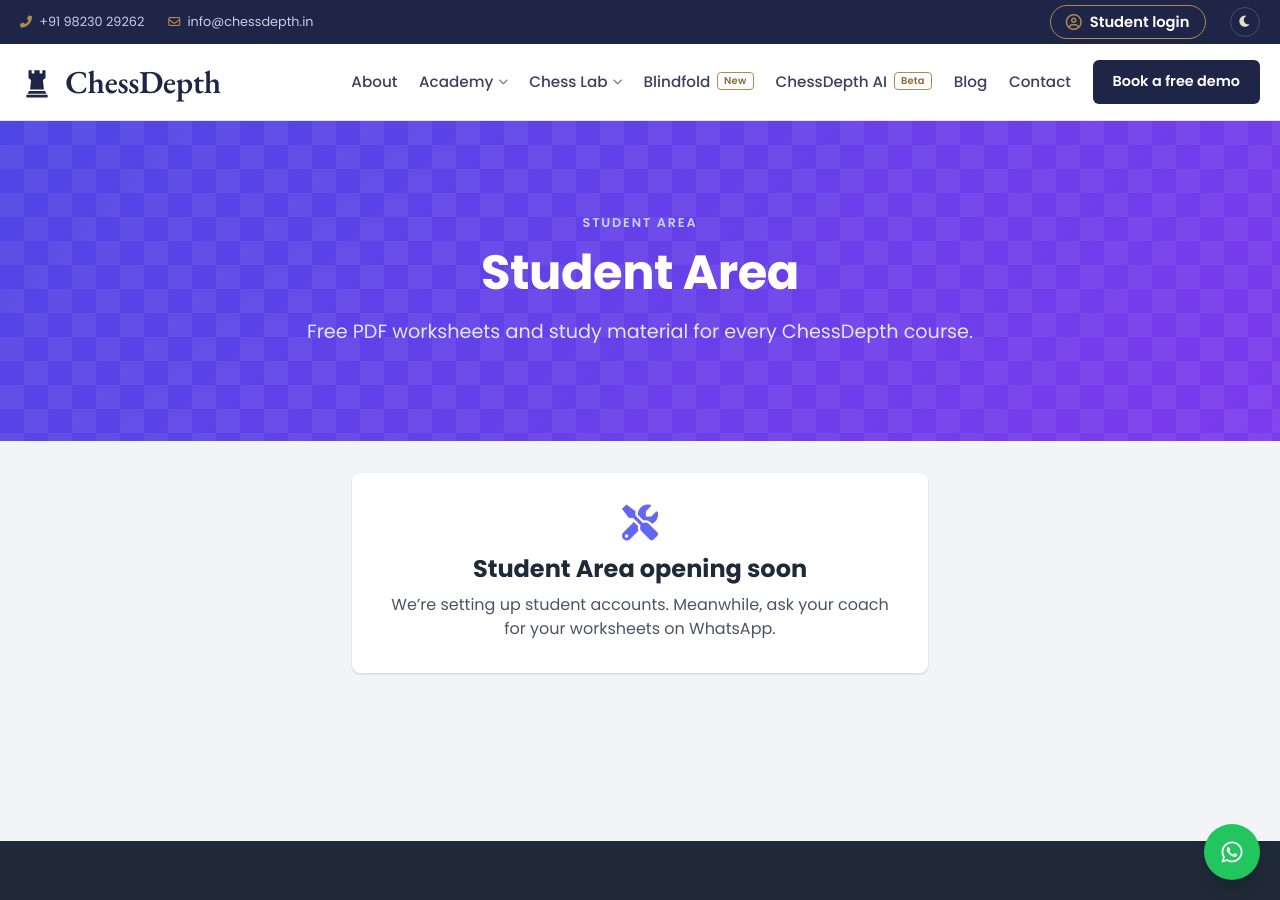
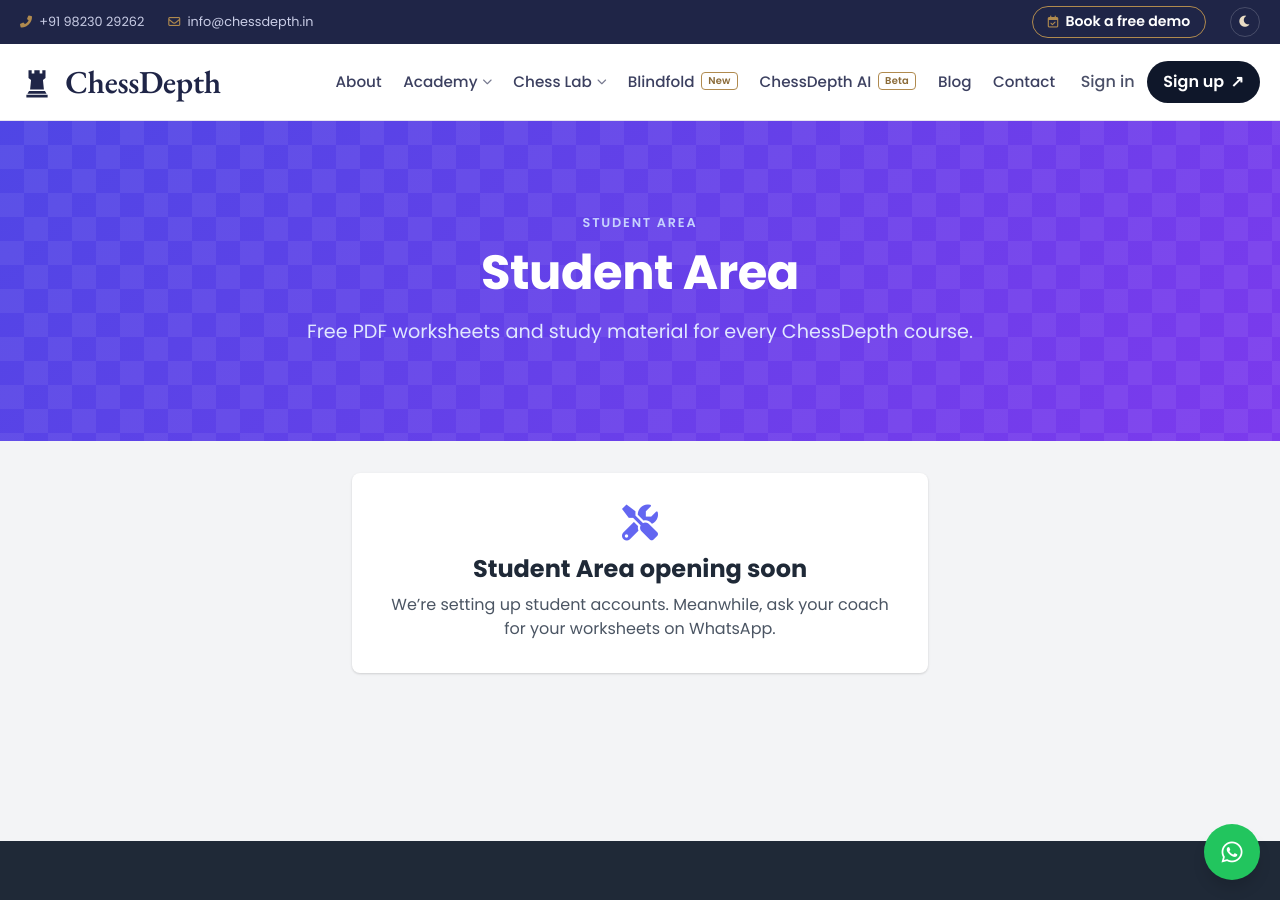
Before and after one commit to Sourabhjoshi1/Chess-Depth, a Jekyll site: the page built from pages/student.html, in a window 1280 px wide and 900 px high. Built offline with Jekyll 4.4.1, drawn with Linux system fonts in a browser that asks for light colours; comment, search, counter and statistics services are not loaded.

Commit message:
Header: Sign in link and Sign up pill button; demo CTA moves to the top bar
Co-Authored-By: Claude Fable 5.2 <noreply@anthropic.com>
Claude-Session: https://claude.ai/code/session_017ZwxdNZGtw2tXrZdE2ZP9f

```diff
--- a/_includes/header.html
+++ b/_includes/header.html
@@ -7,7 +7,7 @@
         <a href="mailto:{{ site.contact.email }}"><i class="far fa-envelope"></i>{{ site.contact.email }}</a>
       </p>
       <p class="cd-topbar-links">
-        <a href="/student/" data-account{% if page.url == '/student/' %} aria-current="page"{% endif %}><i class="far fa-user-circle"></i>Student login</a>
+        <a href="{{ wa }}" target="_blank" rel="noopener noreferrer" class="cd-topbar-demo"><i class="far fa-calendar-check"></i>Book a free demo</a>
         {{ theme_btn }}
       </p>
     </div>
@@ -35,7 +35,10 @@
         <a href="{{ item.url }}" class="cd-link{% if item.badge %} cd-link-ai{% endif %}"{% if is_active %} aria-current="page"{% endif %}>{{ item.title }}{% if item.badge %}<span class="cd-soon">{{ item.badge }}</span>{% endif %}</a>
         {%- endif %}
         {%- endfor %}
-        <a href="{{ wa }}" target="_blank" rel="noopener noreferrer" class="cd-hdr-cta">Book a free demo</a>
+        <div class="cd-auth">
+          <a href="/student/" class="cd-auth-in" data-account>Sign in</a>
+          <a href="/student/#signup" class="cd-auth-up" data-signup>Sign up <span aria-hidden="true">&#8599;</span></a>
+        </div>
       </nav>
       <div class="cd-header-mobile">
         <a href="/student/" class="cd-hdr-login" data-account><i class="far fa-user-circle"></i>Sign in</a>
@@ -61,9 +64,10 @@
         {%- endif %}
         {%- endfor %}
         <div class="cd-mobile-actions">
-          <a href="/student/" class="cd-mobile-login" data-account><i class="far fa-user-circle"></i>Student login</a>
-          <a href="{{ wa }}" target="_blank" rel="noopener noreferrer" class="cd-hdr-cta">Book a free demo</a>
+          <a href="/student/" class="cd-mobile-login" data-account>Sign in</a>
+          <a href="/student/#signup" class="cd-hdr-cta cd-mobile-signup" data-signup>Sign up <span aria-hidden="true">&#8599;</span></a>
         </div>
+        <a href="{{ wa }}" target="_blank" rel="noopener noreferrer" class="cd-mobile-demo"><i class="far fa-calendar-check"></i>Book a free demo</a>
         <p class="cd-mobile-contact"><a href="tel:+{{ site.contact.phone_intl }}">{{ site.contact.phone_display }}</a><a href="mailto:{{ site.contact.email }}">{{ site.contact.email }}</a></p>
       </nav>
     </div>
--- a/assets/css/site.css
+++ b/assets/css/site.css
@@ -305,3 +305,25 @@ html.dark .cd-faq a { color: #a5b4fc; }
 @media (max-width: 350px) { .cd-hdr-login:not(.cd-signed-in) i { display: none; } .cd-header-mobile .cd-theme-btn { display: none; } }
 html.dark .cd-hdr-login { background: var(--cd-brass); color: #1f2547; } html.dark .cd-hdr-login i { color: #1f2547; }
 html.dark .cd-hdr-login.cd-signed-in { background: transparent; color: #e2e8f0; border-color: #334155; }
+
+/* Sign in / Sign up in the header */
+.cd-auth { display: inline-flex; align-items: center; gap: 1.1rem; margin-left: .25rem; }
+.cd-auth-in { color: #4b5068; font-weight: 500; font-size: 1rem; display: inline-flex; align-items: center; gap: .45rem; white-space: nowrap; transition: color .15s; }
+.cd-auth-in:hover { color: var(--cd-ink); }
+.cd-auth-in.cd-signed-in { color: var(--cd-ink); font-weight: 600; border: 1px solid var(--cd-line); border-radius: 999px; padding: .25rem .8rem .25rem .3rem; }
+.cd-auth-in.cd-signed-in .cd-acct-img, .cd-auth-in.cd-signed-in .cd-acct-initial { width: 28px; height: 28px; }
+.cd-auth-up { display: inline-flex; align-items: center; gap: .4rem; background: #0f172a; color: #fff; font-weight: 600; font-size: 1rem; padding: .6rem 1.25rem; border-radius: 999px; white-space: nowrap; transition: background .15s, transform .15s; }
+.cd-auth-up:hover { background: var(--cd-ink-2); color: #fff; }
+.cd-auth-up span, .cd-mobile-signup span { display: inline-block; transition: transform .15s; }
+.cd-auth-up:hover span, .cd-mobile-signup:hover span { transform: translate(2px, -2px); }
+html.cd-authed [data-signup] { display: none; }
+html.dark .cd-auth-in { color: #cbd5e1; } html.dark .cd-auth-in:hover { color: #fff; }
+html.dark .cd-auth-in.cd-signed-in { color: #e2e8f0; border-color: #334155; }
+html.dark .cd-auth-up { background: var(--cd-brass); color: #1f2547; }
+.cd-topbar a.cd-topbar-demo { font-size: .88rem; font-weight: 600; color: #fff; padding: .28rem .9rem; border: 1px solid var(--cd-brass); border-radius: 999px; transition: background-color .15s, color .15s; }
+.cd-topbar a.cd-topbar-demo:hover { background: var(--cd-brass); color: var(--cd-ink); } .cd-topbar a.cd-topbar-demo:hover i { color: var(--cd-ink); }
+.cd-mobile-signup { border-radius: 999px; gap: .4rem; background: #0f172a; }
+.cd-mobile-login { border-radius: 999px; }
+.cd-mobile-demo { display: flex; align-items: center; justify-content: center; gap: .5rem; margin-top: .75rem; border: 1px solid var(--cd-brass); color: var(--cd-ink); border-radius: 999px; font-weight: 600; padding: .7rem 1rem; }
+html.dark .cd-mobile-demo { color: #e2e8f0; } html.dark .cd-mobile-signup { background: var(--cd-brass); color: #1f2547; }
+@media (min-width: 1200px) and (max-width: 1340px) { .cd-auth { gap: .8rem; } .cd-auth-up { padding: .55rem 1rem; } }
--- a/assets/js/site.js
+++ b/assets/js/site.js
@@ -134,6 +134,7 @@
     function read() { try { return JSON.parse(localStorage.getItem(KEY) || "null"); } catch (e) { return null; } }
     function esc(t) { return String(t || "").replace(/[&<>"']/g, function (c) { return { "&": "&amp;", "<": "&lt;", ">": "&gt;", '"': "&quot;", "'": "&#39;" }[c]; }); }
     function render(a) {
+      document.documentElement.classList.toggle("cd-authed", !!(a && a.name));
       document.querySelectorAll("[data-account]").forEach(function (el) {
         if (!el.dataset.accountDefault) el.dataset.accountDefault = el.innerHTML;
         if (!a || !a.name) { el.innerHTML = el.dataset.accountDefault; el.classList.remove("cd-signed-in"); el.removeAttribute("title"); return; }
--- a/pages/student.html
+++ b/pages/student.html
@@ -32,7 +32,7 @@ ads: false
     <!-- Signed out -->
     <div id="state-signed-out" class="hidden max-w-md mx-auto bg-white rounded-lg shadow-lg p-8 text-center">
       <i class="fas fa-chess-knight text-5xl text-indigo-600 mb-4"></i>
-      <h2 class="text-2xl font-bold mb-2">Sign in to get your material</h2>
+      <h2 class="text-2xl font-bold mb-2" data-auth-h>Sign in to get your material</h2>
       <p class="text-gray-600 mb-5">One free account for everything you study with us.</p>
       <ul class="st-benefits">
         <li><i class="fas fa-file-pdf"></i> Worksheets and concept books for every course</li>
@@ -42,8 +42,20 @@ ads: false
       </ul>
       <button id="btn-google" type="button" class="w-full inline-flex items-center justify-center gap-3 border border-gray-300 rounded-lg py-3 px-4 font-semibold text-gray-700 bg-white hover:bg-gray-50 shadow-sm transition">
         <svg width="20" height="20" viewBox="0 0 48 48" aria-hidden="true"><path fill="#FFC107" d="M43.6 20.5H42V20H24v8h11.3C33.7 32.7 29.2 36 24 36c-6.6 0-12-5.4-12-12s5.4-12 12-12c3.1 0 5.8 1.2 7.9 3.1l5.7-5.7C34 6.1 29.3 4 24 4 12.9 4 4 12.9 4 24s8.9 20 20 20 20-8.9 20-20c0-1.3-.1-2.4-.4-3.5z"/><path fill="#FF3D00" d="M6.3 14.7l6.6 4.8C14.7 15.1 19 12 24 12c3.1 0 5.8 1.2 7.9 3.1l5.7-5.7C34 6.1 29.3 4 24 4 16.3 4 9.7 8.3 6.3 14.7z"/><path fill="#4CAF50" d="M24 44c5.2 0 9.9-2 13.4-5.2l-6.2-5.2C29.2 35.1 26.7 36 24 36c-5.2 0-9.6-3.3-11.3-7.9l-6.5 5C9.5 39.6 16.2 44 24 44z"/><path fill="#1976D2" d="M43.6 20.5H42V20H24v8h11.3c-.8 2.2-2.2 4.2-4.1 5.6l6.2 5.2C37 39.2 44 34 44 24c0-1.3-.1-2.4-.4-3.5z"/></svg>
-        Sign in with Google
+        <span data-auth-btn>Sign in with Google</span>
       </button>
+      <p class="mt-3 text-sm text-gray-500" data-auth-alt>New here? <a href="#signup" class="text-indigo-600 font-semibold">Create a free account</a></p>
+      <script>
+        (function () {
+          function mode() {
+            var up = location.hash === '#signup';
+            document.querySelector('[data-auth-h]').textContent = up ? 'Create your free student account' : 'Sign in to get your material';
+            document.querySelector('[data-auth-btn]').textContent = up ? 'Sign up with Google' : 'Sign in with Google';
+            document.querySelector('[data-auth-alt]').innerHTML = up ? 'Already have an account? <a href="#signin" class="text-indigo-600 font-semibold">Sign in</a>' : 'New here? <a href="#signup" class="text-indigo-600 font-semibold">Create a free account</a>';
+          }
+          mode(); window.addEventListener('hashchange', mode);
+        })();
+      </script>
       <p id="signin-error" class="hidden mt-4 text-sm text-red-600"></p>
       <p class="mt-6 text-xs text-gray-400">We only use your name and email to manage your student account.</p>
     </div>
```
